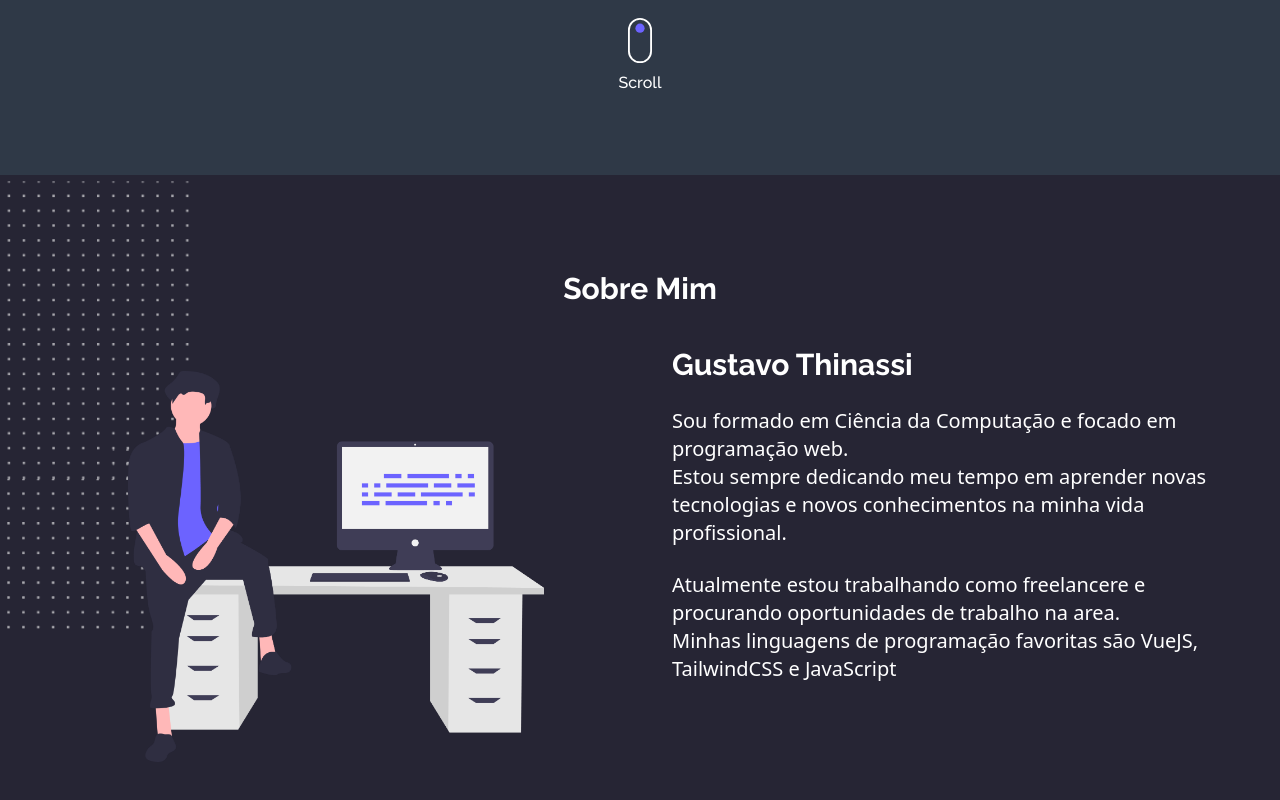
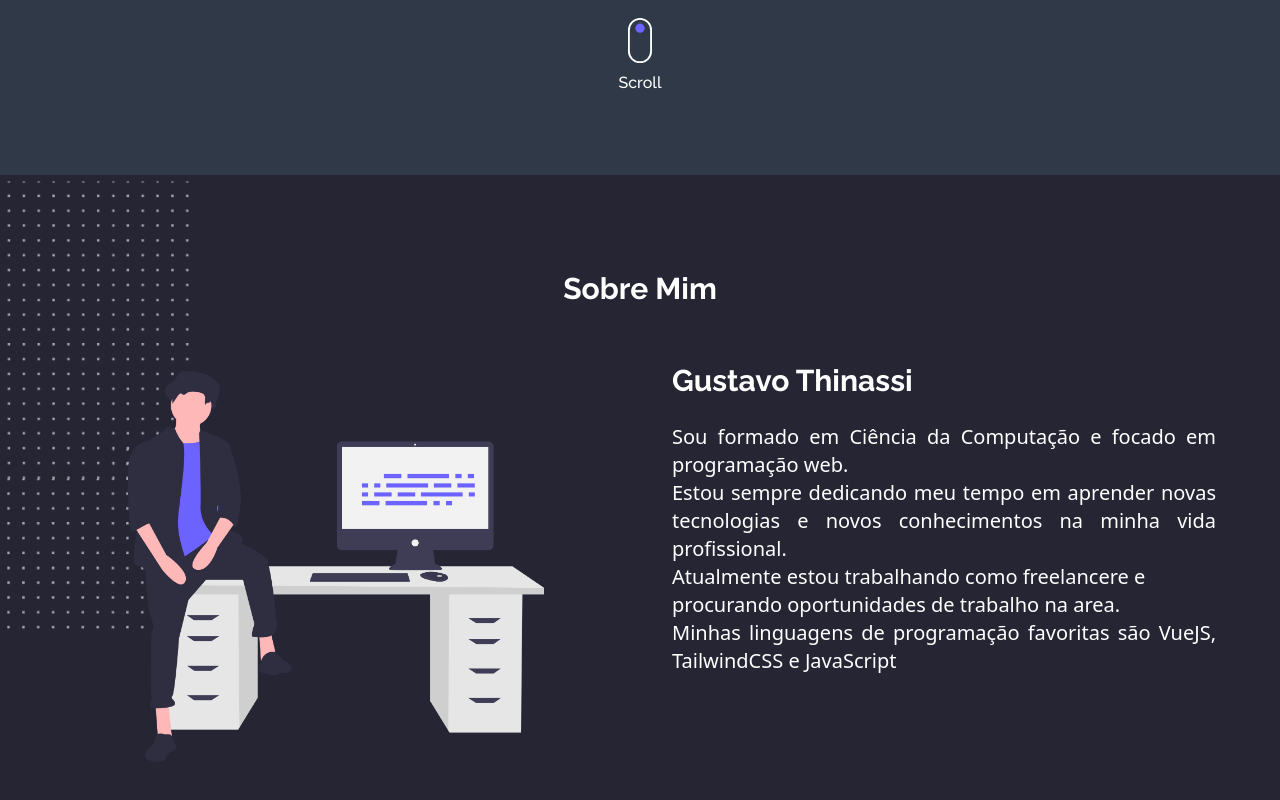
Before and after one commit to gustavothinassi/Portifolio, a Vue app: page /1 in a window 1280 px wide. Shown: the part 520-1320 px from the top of the page. Built offline with nearby package versions, Linux system fonts and the light colour scheme.

Commit message:
atualizacao sessoes

```diff
--- a/public/index.html
+++ b/public/index.html
@@ -5,7 +5,7 @@
     <meta http-equiv="X-UA-Compatible" content="IE=edge">
     <meta name="viewport" content="width=device-width,initial-scale=1.0">
     <link rel="icon" href="./favicon.png">
-    <title>Gustavo Thinassi | Desenvolvedor Front-End</title>
+    <title>Gustavo Thinassi | Desenvolvedor Web</title>
   </head>
   <body>
     <noscript>
--- a/src/components/CustomSobre.vue
+++ b/src/components/CustomSobre.vue
@@ -9,19 +9,19 @@
        <img src="../assets/images/sobre.png" alt="sobre">
     </div>
     <div class="flex flex-col md:mt-10">
-      <div class="flex justify-center md:justify-start">
+      <div class="flex justify-center md:justify-start mg:mt-0 mt-4">
         <h2 class="text-2xl md:text-3xl font-bold text-white">Gustavo Thinassi</h2>
       </div>
-        <p class="md:break-normal font-base text-white md:text-xl mt-6">
+        <p class="md:break-normal font-base text-white md:text-xl mt-6 text-justify">
           Sou formado em Ciência da Computação e focado em programação web.
         </p>
-        <p class="md:break-normal font-base text-white md:text-xl">
+        <p class="md:break-normal font-base text-white md:text-xl text-justify">
           Estou sempre dedicando meu tempo em aprender novas tecnologias e novos conhecimentos na minha vida profissional.
         </p>
-        <p class="md:break-normal font-base text-white md:text-xl mt-6">
+        <p class="md:break-normal font-base text-white md:text-xl mt-6text-justify">
           Atualmente estou trabalhando como freelancere e procurando oportunidades de trabalho na area.
         </p>
-        <p class="md:break-normal font-base text-white md:text-xl">
+        <p class="md:break-normal font-base text-white md:text-xl text-justify">
           Minhas linguagens de programação favoritas são VueJS, TailwindCSS e JavaScript
         </p>
 
```
